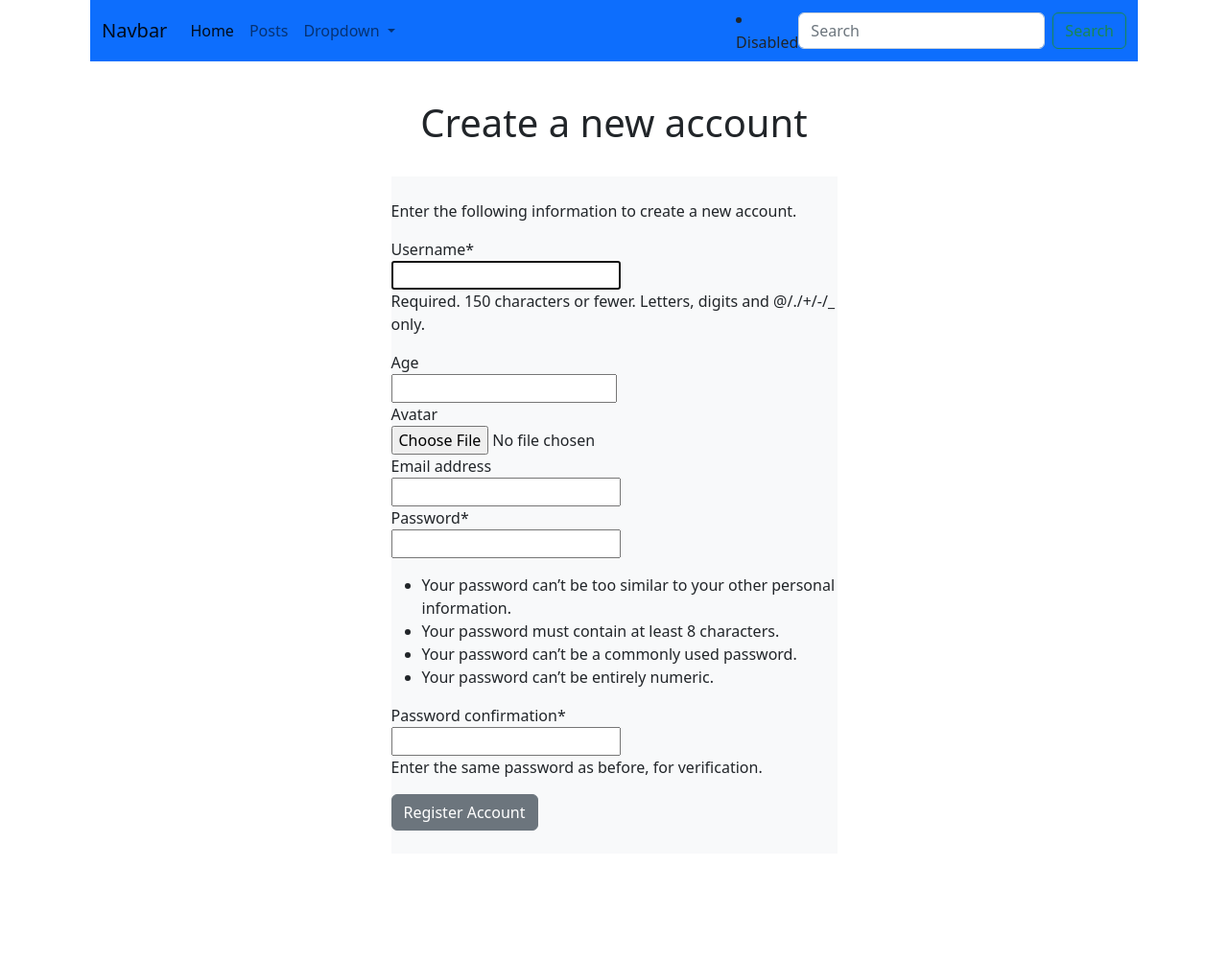
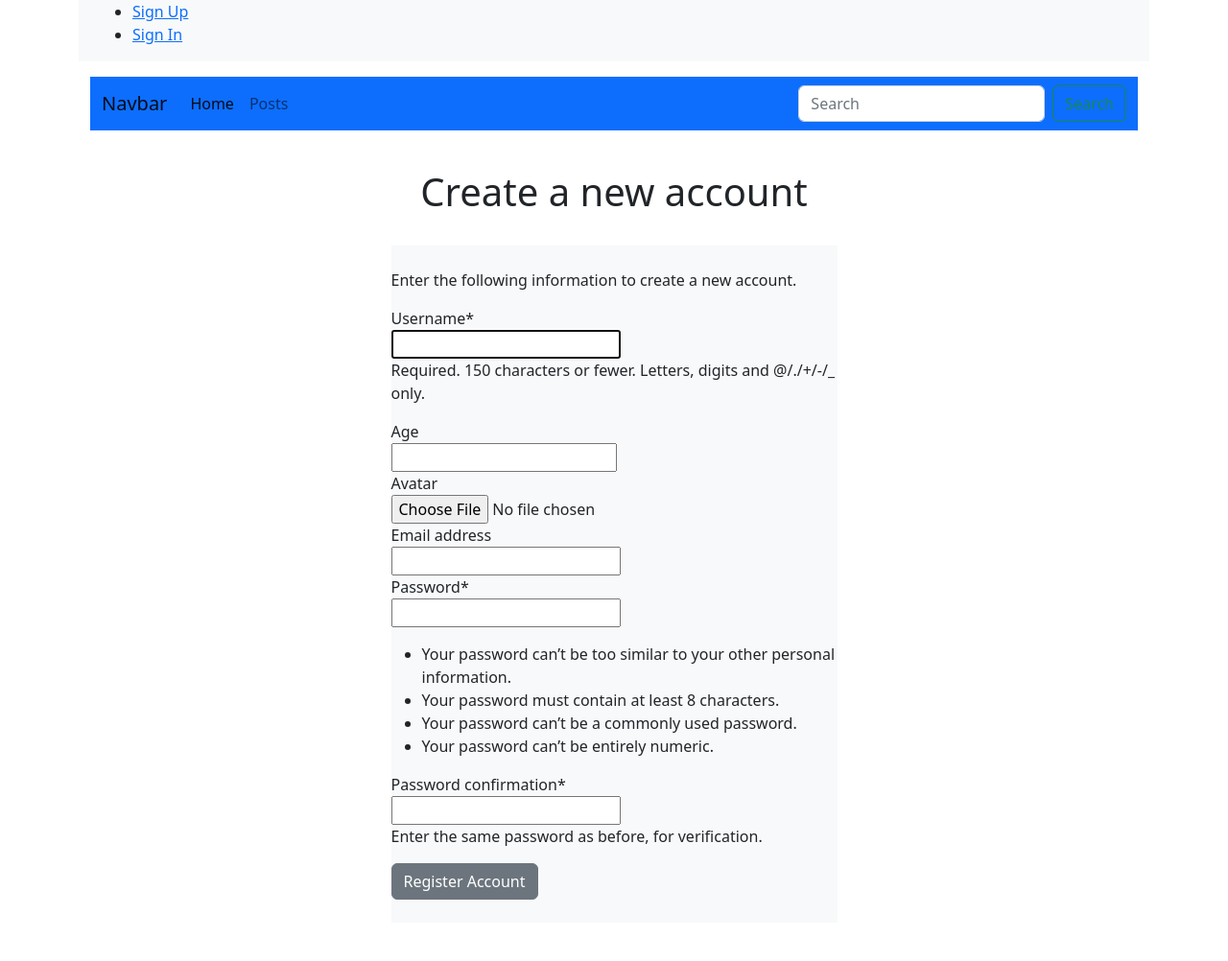
Before and after one commit to TUDublin/code-and-docs-CiananNicolai, a Django app: page /accounts/create/ in a window 1280 px wide. Shown: the whole page at 96% size. Before the commit the page ends 866 px from the top, so only its background shows below. Run offline with Django 4.2, Linux system fonts and the light colour scheme; some libraries are stand-ins or nearby versions.

Commit message:
Fixed loggin in and out bug

```diff
--- a/code/messagingApp/accounts/urls.py
+++ b/code/messagingApp/accounts/urls.py
@@ -4,6 +4,6 @@ from .views import signupView, signinView, signoutView
 
 urlpatterns = [
     path('create/', signupView, name='signup'),
-    path('signout/', signinView, name='signin'),
-    path('signout/', signoutView, name='signout'),
+    path('login/', signinView, name='signin'),
+    path('logout/', signoutView, name='signout'),
 ]
--- a/code/messagingApp/accounts/views.py
+++ b/code/messagingApp/accounts/views.py
@@ -27,7 +27,7 @@ def signinView(request):
             user = authenticate(username=username, password=password)
             if user is not None:
                 login(request, user)
-                return redirect('post_list')
+                return redirect('pages')
             else:
                 return redirect('signup')
     else:
--- /dev/null
+++ b/code/messagingApp/runtime.txt
@@ -0,0 +1 @@
+python-3.9.6
--- a/code/messagingApp/templates/base.html
+++ b/code/messagingApp/templates/base.html
@@ -8,10 +8,15 @@
     <title>Home</title>
     <link href="https://cdn.jsdelivr.net/npm/bootstrap@5.2.2/dist/css/bootstrap.min.css" rel="stylesheet" integrity="sha384-Zenh87qX5JnK2Jl0vWa8Ck2rdkQ2Bzep5IDxbcnCeuOxjzrPF/et3URy9Bv1WTRi" crossorigin="anonymous">
     <script src="https://cdn.jsdelivr.net/npm/bootstrap@5.2.2/dist/js/bootstrap.bundle.min.js" integrity="sha384-OERcA2EqjJCMA+/3y+gxIOqMEjwtxJY7qPCqsdltbNJuaOe923+mo//f6V8Qbsw3" crossorigin="anonymous"></script>
+    <link rel="stylesheet" href="custom.css">
 
 </head>
 <body class="bgc0">
+
   <div class="container d-grid gap-3">
+    <div class="container-fluid bg-light navbar-fixed-top my_top_navbar_div">
+      {% include 'top_navbar.html' %}
+    </div>
     <div class="container-fluid navbar-fixed-top my_top_navarbar_div bgc1">
       {% include 'navbar.html' %}
 		</div>
--- a/code/messagingApp/templates/custom.css
+++ b/code/messagingApp/templates/custom.css
@@ -5,6 +5,7 @@
 .my_custom_div {
 	margin-bottom: 20px !important;
 }
+
 .my_top_navbar_div {
 	height: 60px;
 	line-height: 50px;
@@ -29,3 +30,7 @@
 	letter-spacing: .2em;
 	font-size: 12px;
 }
+
+.my_custom_div {
+	margin-bottom: 20px !important;
+}
--- a/code/messagingApp/templates/navbar.html
+++ b/code/messagingApp/templates/navbar.html
@@ -13,33 +13,8 @@
             <a class="nav-link" href="{% url 'pages:post_history' %}">Posts</a>
           </li>
           <li class="nav-item dropdown">
-            <a class="nav-link dropdown-toggle" href="#" role="button" data-bs-toggle="dropdown" aria-expanded="false">
-              Dropdown
-            </a>
-            <ul class="dropdown-menu">
-                {% if user.is_authenticated %}
-                <li>
-                          Welcome, <a href="#" class="dropdown-toggle" data-toggle="dropdown"
-                          aria-haspopup="true" aria-expanded="false">{{ user.username }}
-                          <i class="fas fa-user-circle"></i></a>
-                </li>
-                <li>
-                  <a href="{% url 'signout' %}">Sign Out <i class="fas fa-sign-out-alt"></i></a>
-                </li>
-                {% else %}
-                <li>
-                  <a href="{% url 'signup' %}">Sign Up <i class="fas fa-user-plus"></i></a>
-                </li>
-                <li>
-                  <a href="{% url 'signin' %}">Sign In <i class="fas fa-sign-in-alt"></i></a>
-                </li>
-                {% endif %}
-              </ul>
+          <li class="nav-item">
 
-            </ul>
-          </li>
-          <li class="nav-item">
-            <a class="nav-link disabled">Disabled</a>
           </li>
         </ul>
         <form class="d-flex" role="search">
--- /dev/null
+++ b/code/messagingApp/templates/top_navbar.html
@@ -0,0 +1,24 @@
+<div class="container">
+	<div class="my_custom_menu">
+		<ul>
+			{% if user.is_authenticated %}
+			<li>
+                Welcome, <a href="#" class="dropdown-toggle" data-toggle="dropdown"
+                aria-haspopup="true" aria-expanded="false">{{ user.username }}
+                <i class="fas fa-user-circle"></i></a>
+			</li>
+			<li>
+				<a href="{% url 'signout' %}">Sign Out <i class="fas fa-sign-out-alt"></i></a>
+			</li>
+			{% else %}
+			<li>
+				<a href="{% url 'signup' %}">Sign Up <i class="fas fa-user-plus"></i></a>
+			</li>
+			<li>
+				<a href="{% url 'signin' %}">Sign In <i class="fas fa-sign-in-alt"></i></a>
+			</li>
+			{% endif %}
+		</ul>
+
+	</div>
+</div>
```
Also changed, not shown: code/messagingApp/requirements.txt (added, +158 -0 lines), code/messagingApp/db.sqlite3.
